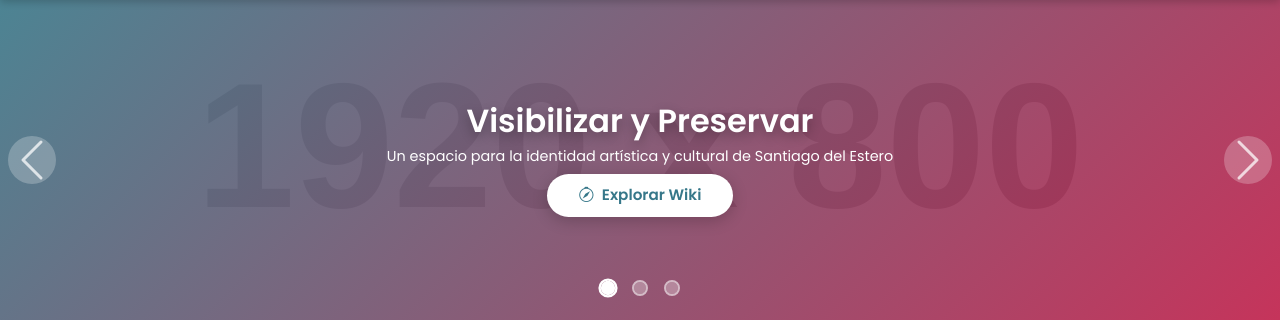
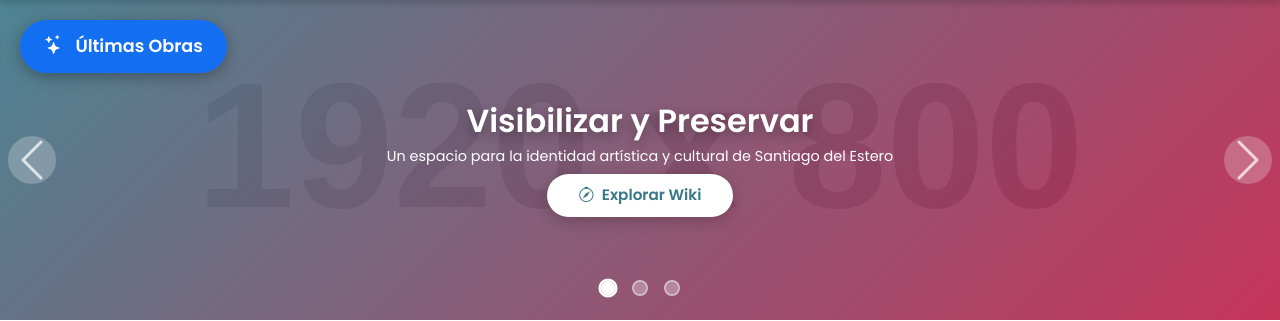
Before and after one commit to runatechdev/ID-Cultural, a PHP site: page / in a window 1280 px wide. Shown: the part 80-401 px from the top of the page. Run offline with PHP 8.4, Linux system fonts and the light colour scheme; data comes from the database, SQL or seed files in the repository; grey boxes labelled with a size stand in for pictures from a placeholder-image service; data that the repository does not hold is empty; some libraries are stand-ins or nearby versions.

Commit message:
fixFinal

```diff
--- a/public/index.php
+++ b/public/index.php
@@ -30,6 +30,13 @@ include(__DIR__ . '/../components/header.php');
 <!-- Hero Section con Carrusel de Obras -->
 <section class="hero-section">
     <div id="heroCarouselObras" class="carousel slide carousel-fade carousel-obras" data-bs-ride="carousel" data-bs-interval="6000">
+
+        <!-- Título flotante -->
+        <div class="carousel-title-badge">
+            <i class="bi bi-stars me-2"></i>
+            <span>Últimas Obras</span>
+        </div>
+
         <!-- Loading State -->
         <div class="carousel-loading" id="carouselLoading">
             <div class="text-center">
--- a/public/src/views/pages/artista/crear-borrador.php
+++ b/public/src/views/pages/artista/crear-borrador.php
@@ -401,11 +401,6 @@ include(__DIR__ . '/../../../../../components/header.php');
                     <!-- Preview de imágenes -->
                     <div id="preview-container" class="mb-3" style="display: none;">
                         <div class="d-flex justify-content-between align-items-center mb-3">
-                            <h6 class="mb-0">
-                                <i class="bi bi-images me-2"></i>
-                                Imágenes seleccionadas
-                            </h6>
-                            <span class="badge bg-success" id="image-count">0 imágenes</span>
                         </div>
                         <div id="image-previews" class="row g-3"></div>
                     </div>
--- a/public/static/css/index.css
+++ b/public/static/css/index.css
@@ -596,3 +596,44 @@
     transform: translateY(0);
   }
 }
+
+.carousel-title-badge {
+    position: absolute;
+    top: 20px;
+    left: 20px;
+    background: rgba(13, 110, 253, 0.9);
+    backdrop-filter: blur(10px);
+    color: white;
+    padding: 12px 24px;
+    border-radius: 50px;
+    font-weight: 600;
+    font-size: 1.1rem;
+    z-index: 10;
+    box-shadow: 0 4px 15px rgba(0, 0, 0, 0.3);
+    animation: fadeInDown 0.8s ease-out;
+}
+
+.carousel-title-badge i {
+    font-size: 1.2rem;
+}
+
+@keyframes fadeInDown {
+    from {
+        opacity: 0;
+        transform: translateY(-20px);
+    }
+    to {
+        opacity: 1;
+        transform: translateY(0);
+    }
+}
+
+/* Responsive */
+@media (max-width: 768px) {
+    .carousel-title-badge {
+        font-size: 0.9rem;
+        padding: 10px 18px;
+        top: 15px;
+        left: 15px;
+    }
+}
```
